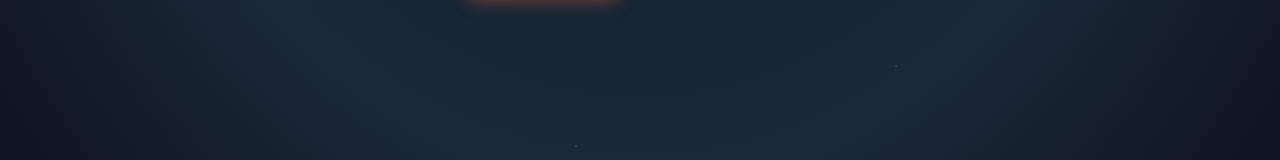
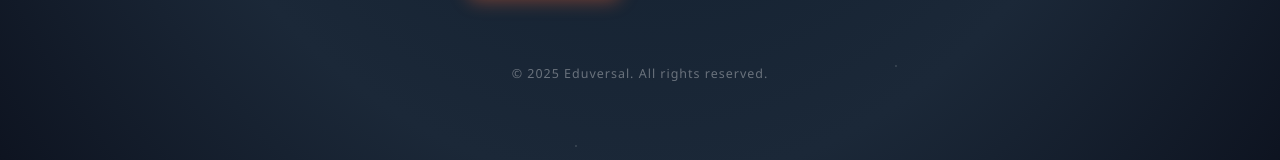
Before and after one commit to sumitroridwan-web/mathracegame, a plain HTML site: page leaderboard.html in a window 1280 px wide. Shown: the part 494-654 px from the top of the page. Drawn offline with Linux system fonts and the light colour scheme.

Commit message:
Add copyright footer to leaderboard page
Co-Authored-By: Claude Sonnet 4.6 <noreply@anthropic.com>

```diff
--- a/leaderboard.html
+++ b/leaderboard.html
@@ -223,6 +223,10 @@
   </div>
 </div>
 
+<footer style="text-align:center;padding:20px 0 28px;opacity:0.35;font-size:0.78rem;letter-spacing:1px;position:relative;z-index:1;">
+  &copy; 2025 Eduversal. All rights reserved.
+</footer>
+
 <script>
   const STORAGE_KEY = 'mathRaceHistory';
 
```
